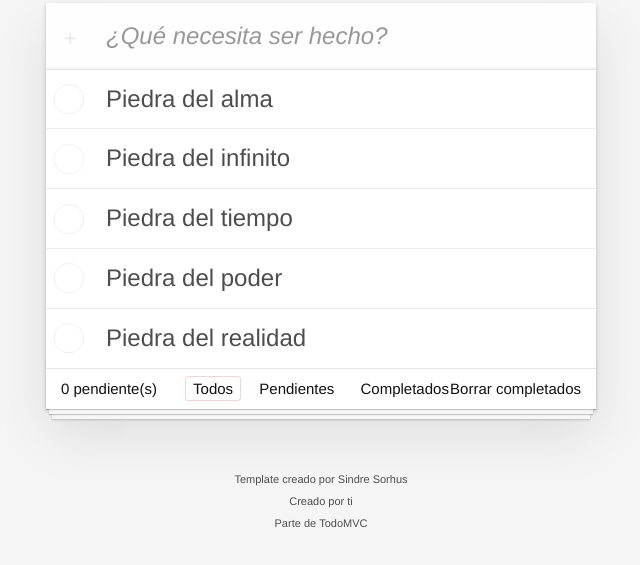
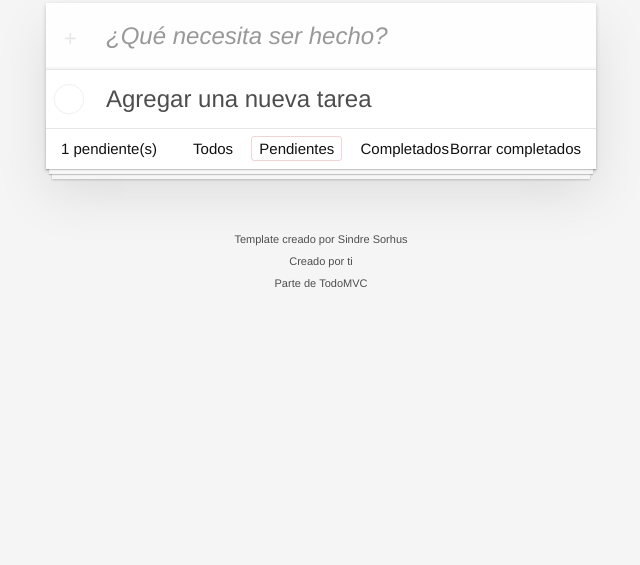
Before and after one commit to j-srz/05-todo-app, a website built with Vite: page index.html in a window 1280 px wide. Both pictures are taken after a click on the link "Pendientes". Shown: the part 127-692 px from the top of the page, without its empty margins (319-959 px from the left). Built offline with nearby package versions, Linux system fonts and the light colour scheme.

Commit message:
Proyecto terminado

```diff
--- a/src/store/todo.store.js
+++ b/src/store/todo.store.js
@@ -1,6 +1,6 @@
 import { Todo } from "../todos/models/todo.model";
 
-const Filters = {
+export const Filters = {
   All: "All",
   Completed: "Completed",
   Pendenting: "Pending",
@@ -8,23 +8,29 @@ const Filters = {
 
 const state = {
   todos: [
-    new Todo("Piedra del alma"),
-    new Todo("Piedra del infinito"),
-    new Todo("Piedra del tiempo"),
-    new Todo("Piedra del poder"),
-    new Todo("Piedra del realidad")
+    new Todo("Agregar una nueva tarea"),
+
   ],
   filter: Filters.All,
 };
 
 const initStore = () => {
-  console.log(state);
+  loadStore();
   console.log("InitStore 🦄");
 };
 
 const loadStore = () => {
-  throw new Error("Not implemented");
+  if (!localStorage.getItem('state')) return;
+
+  const {todos = [], filter = Filters.All} = JSON.parse(localStorage.getItem('state'));
+  state.todos = todos;
+  state.filter = filter;
 };
+
+const seveStateToLocalStorage = () => {
+  localStorage.setItem('state', JSON.stringify(state))
+}
+
 
 const getTodos = (filter = Filters.All) => {
   switch (filter) {
@@ -47,6 +53,8 @@ const addTodo = (descripcion) => {
   if ( !descripcion) throw new Error('Description is required');
 
 	state.todos.push (new Todo(descripcion))
+
+  seveStateToLocalStorage();
 };
 
 const toggleTodo = (todoId) => {
@@ -56,14 +64,17 @@ const toggleTodo = (todoId) => {
 		}
 		return todo;
 	})
+  seveStateToLocalStorage();
 };
 
 const deleteTodo = (todoId) => {
   state.todos = state.todos.filter(todo => todo.id !== todoId);
+  seveStateToLocalStorage();
 };
 
 const deleteCompleted = () => {
-	state.todos = state.todos.filter(todo => todo.done );
+	state.todos = state.todos.filter(todo => !todo.done );
+  seveStateToLocalStorage();
 };
 
 
@@ -74,6 +85,7 @@ const deleteCompleted = () => {
 const setFilter = (newFilter = Filters.All) => {
 	// ! Agregar validacion de que el filtro exista
 	state.filter = newFilter;
+  seveStateToLocalStorage();
 };
 
 const getCurrentFilter = () => {
--- a/src/todos/app.html
+++ b/src/todos/app.html
@@ -37,7 +37,7 @@
         <!-- Remove this if you don't implement routing -->
         <ul class="filters">
             <li>
-                <a class="selected filtro" class="selected" href="#/">Todos</a>
+                <a class="filtro" class="selected" href="#/">Todos</a>
             </li>
             <li>
                 <a class="filtro" href="#/active">Pendientes</a>
--- a/src/todos/app.js
+++ b/src/todos/app.js
@@ -1,10 +1,13 @@
-import todoStore from "../store/todo.store";
+import todoStore, { Filters } from "../store/todo.store";
 import html from "./app.html?raw";
-import { renderTodos } from "./use-cases";
+import { renderTodos, renderPendingTodos } from "./use-cases";
 
 const ElementIDs = {
   TodoList: ".todo-list",
   NewTodoInput: "#new-todo-input",
+  ClearCompletedButton: '.clear-completed',
+  TodoFilters: '.filtro',
+  PendingCountLabel: '#pending-count'
 };
 
 /**
@@ -14,7 +17,12 @@ export const App = (elementId) => {
   const displayTodos = () => {
     const todos = todoStore.getTodos(todoStore.getCurrentFilter());
     renderTodos(ElementIDs.TodoList, todos);
+  updatePendingCount();
   };
+
+  const updatePendingCount = () => {
+    renderPendingTodos(ElementIDs.PendingCountLabel)
+  }
 
   (() => {
     const app = document.createElement("div");
@@ -26,6 +34,9 @@ export const App = (elementId) => {
   // referencias HTML
   const newDescriptionInfo = document.querySelector(ElementIDs.NewTodoInput);
 	const todoListUl = document.querySelector(ElementIDs.TodoList);
+  const clearCompletedButton = document.querySelector(ElementIDs.ClearCompletedButton);
+  const filtersLIs = document.querySelectorAll( ElementIDs.TodoFilters);
+
 
   // listeners
   newDescriptionInfo.addEventListener("keyup", (e) => {
@@ -53,5 +64,31 @@ export const App = (elementId) => {
 
 	})
 
+  clearCompletedButton.addEventListener('click', () => {
+    todoStore.deleteCompleted();
+    displayTodos();
+  })
+
+  filtersLIs.forEach( element => {
+    element. addEventListener('click', element => {
+      filtersLIs.forEach(el => el.classList.remove('selected'));
+      element.target.classList.add('selected');
+
+      switch (element.target.text) {
+        case 'Todos':
+          todoStore.setFilter( Filters.All )
+          break;
+        case 'Pendientes':
+          todoStore.setFilter( Filters.Pendenting )
+          break;
+        case 'Completados':
+          todoStore.setFilter( Filters.Completed )
+          break;
+      }
+
+      displayTodos();
+    })
+  })
+
 
 };
--- a/src/todos/use-cases/index.js
+++ b/src/todos/use-cases/index.js
@@ -1,2 +1,3 @@
 export * from "./render-todos";
 export * from "./create-todo-html";
+export * from "./render-pending";
--- /dev/null
+++ b/src/todos/use-cases/render-pending.js
@@ -0,0 +1,14 @@
+import todoStore, { Filters } from "../../store/todo.store";
+
+let element;
+/**
+ *
+ * @param {String} elementId
+ */
+export const renderPendingTodos = (elementId) => {
+  if (!element) element = document.querySelector(elementId);
+
+  if (!element) throw new Error(`Element ${elementId} not found`);
+
+  element.innerHTML = todoStore.getTodos(Filters.Pendenting).length;
+};
```
